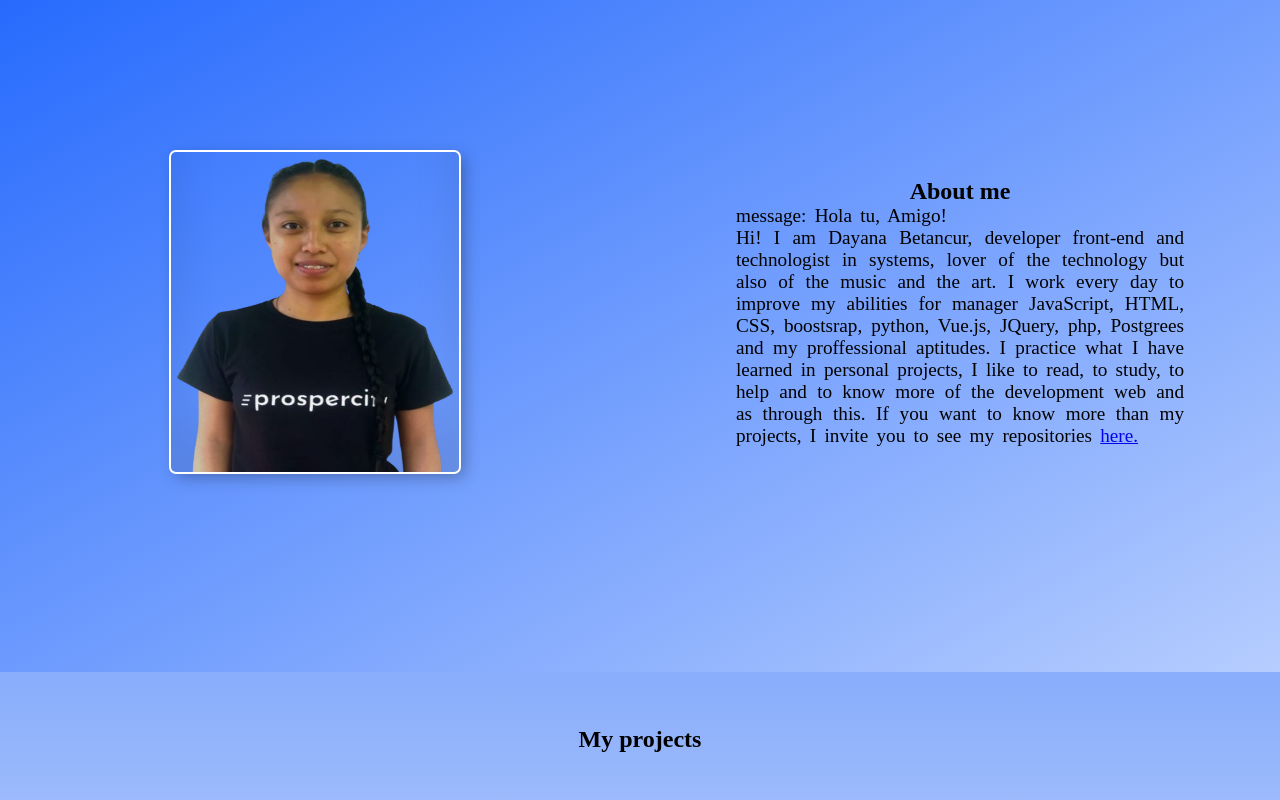
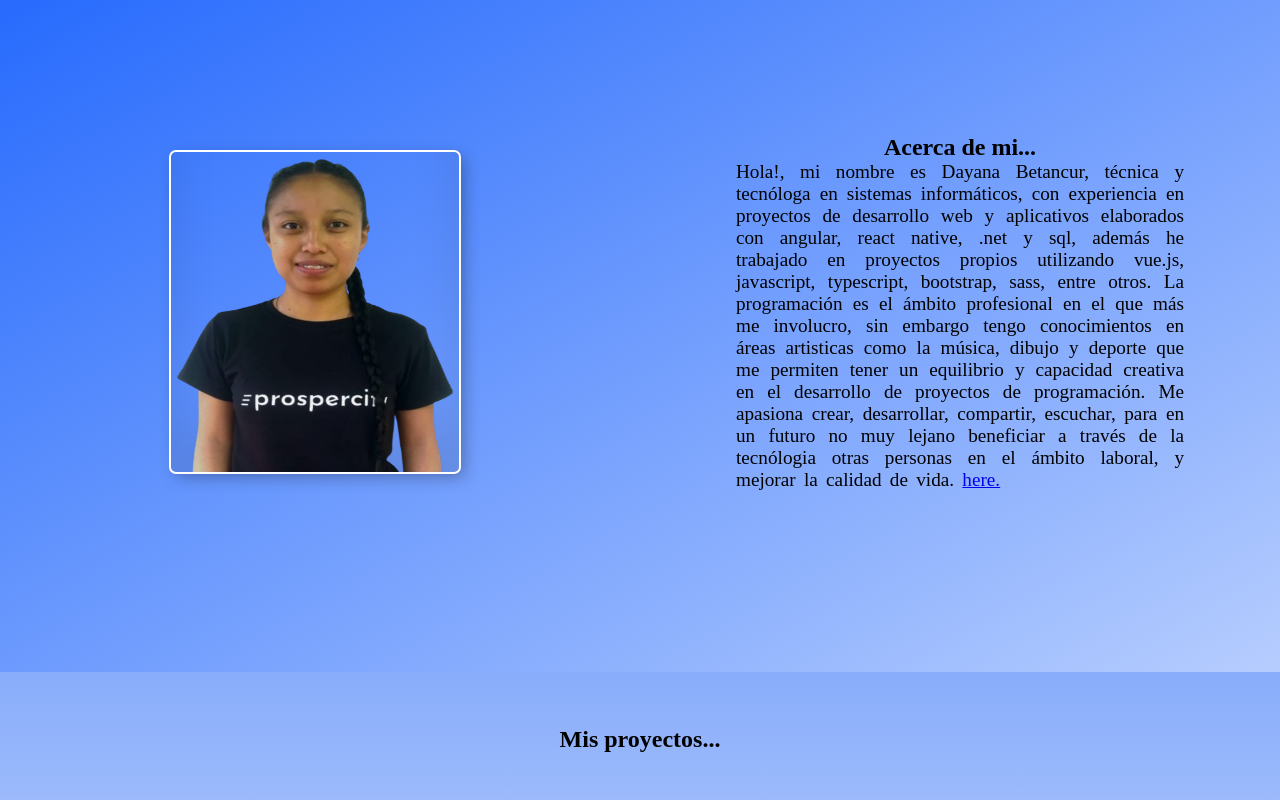
Before and after one commit to DayanaB01/portafolio, a Vue app: page / in a window 1280 px wide. Shown: the part 920-1720 px from the top of the page. Built offline with nearby package versions, Linux system fonts and the light colour scheme; a web font is replaced by a local one.

Commit message:
Traduccion

```diff
--- a/src/locales/en.json
+++ b/src/locales/en.json
@@ -1,6 +1,9 @@
 {
     "messages": {
       "hello": "Hello, {name}!",
-      "welcome": "Hello! 👋 Welcome to my portafolio"
+      "welcome": "Hello! 👋 Welcome to my portfolio",
+      "tituloA": "About me...",
+      "perfil": "Hello!, my name is Dayana Betancur, a technician and technologist in computer systems, with experience in web development projects and applications made with angular, react native, .net and sql, I have also worked on my own projects using vue.js, javascript, typescript, bootstrap, sass, among others. Programming is the professional field in which I am most involved, however I have knowledge in artistic areas such as music, drawing and sports that allow me to have a balance and creative capacity in the development of programming projects. I am passionate about creating, developing, sharing, listening, to in the not too distant future benefit other people in the workplace through technology, and improve the quality of life.",
+      "tituloB": "My projects..."
     }
 }
--- a/src/locales/es.json
+++ b/src/locales/es.json
@@ -1,6 +1,9 @@
 {
-    "messages": {
-      "hello": "Hola tu, {name}!",
-      "welcome": "Hola! 👋 Bienvenido a mi portafolio"
-    }
+  "messages": {
+    "hello": "Hola tu, {name}!",
+    "welcome": "Hola! 👋 Bienvenido a mi portafolio",
+    "tituloA": "Acerca de mi...",
+    "perfil": "Hola!, mi nombre es Dayana Betancur, técnica y tecnóloga en sistemas informáticos, con experiencia en proyectos de desarrollo web y aplicativos elaborados con angular, react native, .net y sql, además he trabajado en proyectos propios utilizando vue.js, javascript, typescript, bootstrap, sass, entre otros. La programación es el ámbito profesional en el que más me involucro, sin embargo tengo conocimientos en áreas artisticas como la música, dibujo y deporte que me permiten tener un equilibrio y capacidad creativa en el desarrollo de proyectos de programación. Me apasiona crear, desarrollar, compartir, escuchar, para en un futuro no muy lejano beneficiar a través de la tecnólogia otras personas en el ámbito laboral, y  mejorar la calidad de vida.",
+    "tituloB": "Mis proyectos..."
+  }
 }
--- a/src/views/HomeView.vue
+++ b/src/views/HomeView.vue
@@ -10,22 +10,14 @@
         <img src="../assets/z_images/perfil.png" alt="foto" />
       </div>
       <div class="about-me">
-        <h1>About me</h1>
-        <p>message: {{ t('messages.hello', { name: 'Amigo'}) }}</p>
-        <p>{{ n(1000, 'currency') }}</p>
-        <p>
-          Hi! I am Dayana Betancur, developer front-end and technologist in systems, lover of the
-          technology but also of the music and the art. I work every day to improve my abilities for
-          manager JavaScript, HTML, CSS, boostsrap, python, Vue.js, JQuery, php, Postgrees and my
-          proffessional aptitudes. I practice what I have learned in personal projects, I like to
-          read, to study, to help and to know more of the development web and as through this. If
-          you want to know more than my projects, I invite you to see my repositories
+        <h1>{{ t('messages.tituloA') }}</h1>
+        <p>{{ t('messages.perfil') }}
           <a href="https://github.com/DayanaB01?tab=repositories">here.</a>
         </p>
       </div>
     </section>
     <section class="project">
-      <div class="tittle"><h1>My projects</h1></div>
+      <div class="tittle"><h1>{{ t('messages.tituloB') }}</h1></div>
       <div class="cards">
         <div class="card">
           <a href="https://dayanab01.github.io/Lava_Autos/index.html">
```
